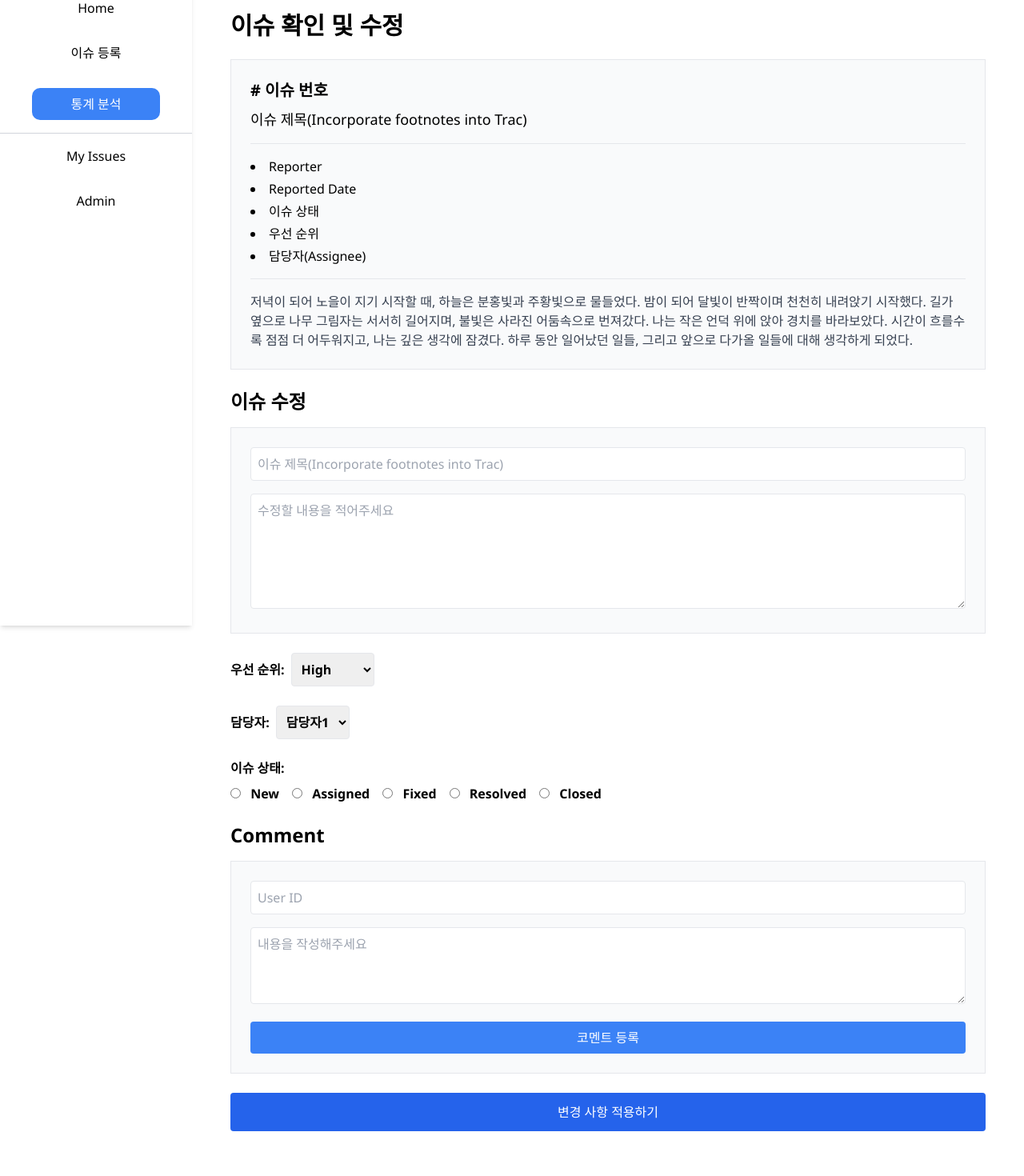
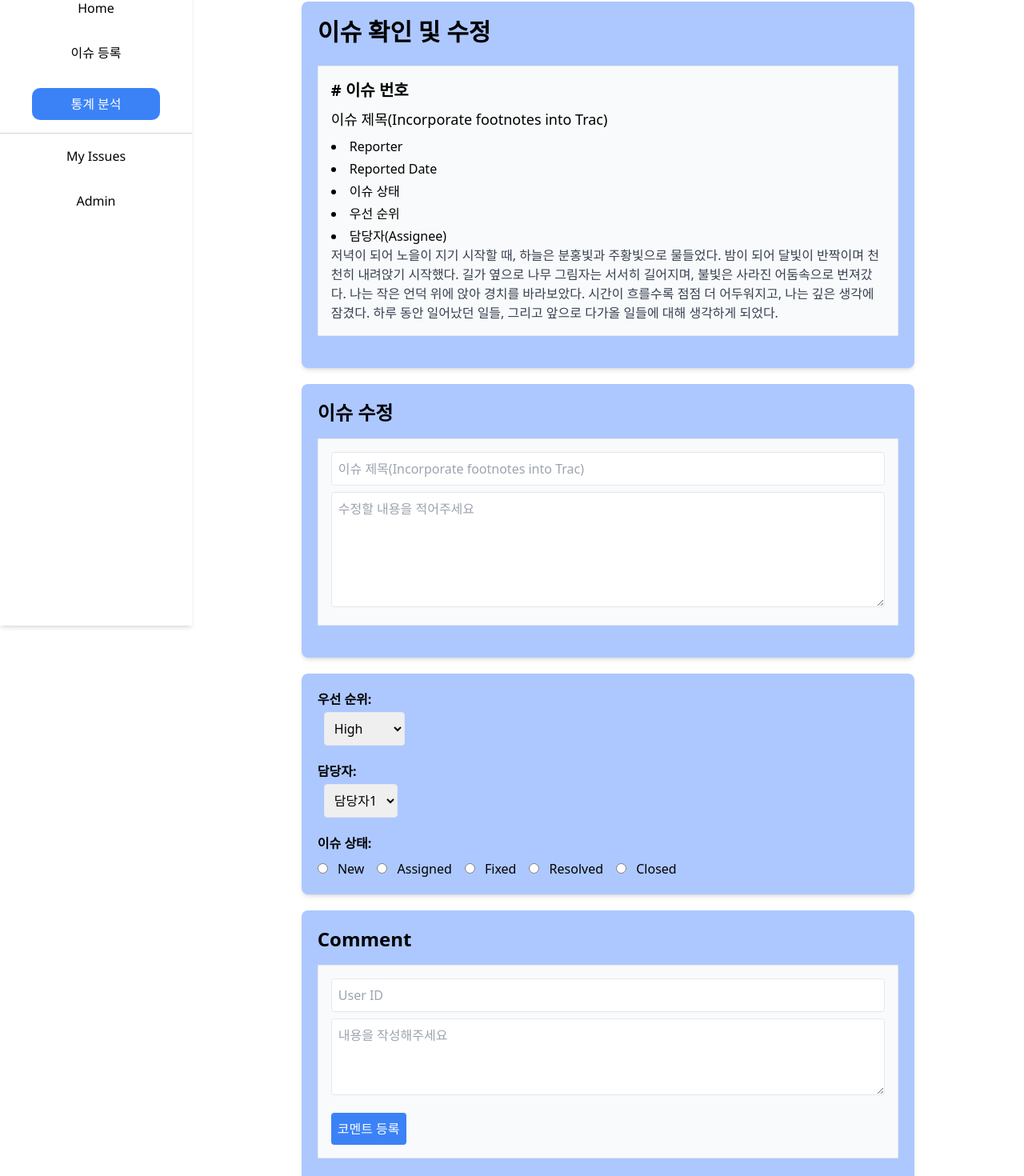
Before and after one commit to CAU-SE-Project07/front-end, a React (Create React App) app: page /stats in a window 1280 px wide. Shown: the part 98-1568 px from the top of the page at 80% size. Built offline with nearby package versions, Linux system fonts and the light colour scheme; a web font is replaced by a local one.

Commit message:
#9 이슈 확인 및 수정 레이아웃 변경

```diff
--- a/src/App.js
+++ b/src/App.js
@@ -18,7 +18,7 @@ function App() {
         <div className="flex-grow p-4 ml-60">
           <Routes>
             <Route path="/" element={<Home />} />
-            <Route path="/login" element={<Login />} />
+            # <Route path="/login" element={<Login />} />
             <Route path="/signup" element={<Signup />} />
             <Route path="/issue-register" element={<IssueRegister />} />
             <Route path="/stats" element={<Stats />} />
--- a/src/pages/Login.jsx
+++ b/src/pages/Login.jsx
@@ -1,4 +1,6 @@
 import React, { useState } from 'react';
+import { Link } from 'react-router-dom';
+import logoImage from '../assets/images/logo.png';
 
 const Login = () => {
     const [email, setEmail] = useState('');
@@ -27,8 +29,10 @@ const Login = () => {
 
     return (
         <div className="flex justify-center items-center h-screen bg-blue-900">
-            <form className="bg-white shadow-md rounded px-8 pt-6 pb-8 mb-4" onSubmit={handleSubmit}>
-                <h2 className="text-2xl mb-4 text-center">로그인</h2>
+            <form className="bg-white shadow-md rounded px-8 pt-6 pb-8 mb-4 w-2/5" onSubmit={handleSubmit}>
+                <Link to="/">
+                    <img src={logoImage} alt="logo" className="mx-auto" style={{ height: '100px' }} />
+                </Link>
                 <p className="text-gray-600 text-sm text-center mb-6">이메일과 비밀번호를 입력하세요.</p>
                 <div className="mb-4">
                     <label htmlFor="email" className="block text-gray-700 text-sm font-bold mb-2">이메일 주소:</label>
@@ -53,7 +57,7 @@ const Login = () => {
                     />
                 </div>
                 <div className="flex items-center justify-between">
-                    <button type="submit" className="bg-blue-500 hover:bg-blue-700 text-white font-bold py-2 px-4 rounded focus:outline-none focus:shadow-outline">Sign In</button>
+                    <button type="submit" className="bg-blue-500 hover:bg-blue-700 text-white font-bold w-1/5 py-2 px-4 rounded focus:outline-none focus:shadow-outline">로그인</button>
                     <label htmlFor="remember" className="text-sm text-gray-600">
                         <input
                             type="checkbox"
--- a/src/pages/Stats.jsx
+++ b/src/pages/Stats.jsx
@@ -2,13 +2,12 @@ import React from 'react';
 
 const IssueDetails = () => {
   return (
-    <div className="p-8">
+    <div className="grid gap-5 p-5 bg-white w-4/5 mx-auto font-sans" style={{ fontSize: '16px' }}>
+      <div className="bg-[#ADC8FF] p-5 rounded-lg shadow-md">
         <h1 className="text-3xl font-bold mb-6">이슈 확인 및 수정</h1>
-
-      <div className="border p-6 mb-6 bg-gray-50">
+        <div className="border p-4 bg-gray-50 mb-5">
           <h2 className="text-xl font-semibold mb-2"># 이슈 번호</h2>
           <h3 className="text-lg font-medium mb-2">이슈 제목(Incorporate footnotes into Trac)</h3>
-        <hr className="my-4" />
           <ul className="list-disc list-inside space-y-1">
             <li>Reporter</li>
             <li>Reported Date</li>
@@ -16,7 +15,6 @@ const IssueDetails = () => {
             <li>우선 순위</li>
             <li>담당자(Assignee)</li>
           </ul>
-        <hr className="my-4" />
           <p className="text-gray-700">
             저녁이 되어 노을이 지기 시작할 때, 하늘은 분홍빛과 주황빛으로 물들었다. 밤이 되어 달빛이 반짝이며 천천히 내려앉기 시작했다.
             길가 옆으로 나무 그림자는 서서히 길어지며, 불빛은 사라진 어둠속으로 번져갔다. 나는 작은 언덕 위에 앉아
@@ -24,39 +22,37 @@ const IssueDetails = () => {
             그리고 앞으로 다가올 일들에 대해 생각하게 되었다.
           </p>
         </div>
+      </div>
 
+      <div className="bg-[#ADC8FF] p-5 rounded-lg shadow-md">
+        <div className="mb-5">
           <h2 className="text-2xl font-semibold mb-4">이슈 수정</h2>
-
-      <div className="border p-6 mb-6 bg-gray-50">
-        <input type="text" placeholder="이슈 제목(Incorporate footnotes into Trac)" className="w-full p-2 mb-4 border rounded" />
+          <div className="border p-4 bg-gray-50">
+            <input type="text" placeholder="이슈 제목(Incorporate footnotes into Trac)" className="w-full p-2 mb-2 border rounded" />
             <textarea placeholder="수정할 내용을 적어주세요" className="w-full p-2 h-36 border rounded"></textarea>
           </div>
+        </div>
+      </div>
 
-      <div className="mb-6">
-        <label className="block mb-2 font-semibold">
-          우선 순위:
+      <div className="bg-[#ADC8FF] p-5 rounded-lg shadow-md">
+        <div className="mb-5">
+          <label className="block mb-1 font-semibold">우선 순위:</label>
           <select className="ml-2 p-2 border rounded">
             <option>High</option>
             <option>Medium</option>
             <option>Low</option>
           </select>
-        </label>
         </div>
-
-      <div className="mb-6">
-        <label className="block mb-2 font-semibold">
-          담당자:
+        <div className="mb-5">
+          <label className="block mb-1 font-semibold">담당자:</label>
           <select className="ml-2 p-2 border rounded">
             <option>담당자1</option>
             <option>담당자2</option>
             <option>담당자3</option>
           </select>
-        </label>
         </div>
-
-      <div className="mb-6">
-        <label className="block mb-2 font-semibold">
-          이슈 상태:
+        <div>
+          <label className="block mb-1 font-semibold">이슈 상태:</label>
           <div className="flex space-x-4 mt-2">
             <label><input type="radio" name="status" value="new" className="mr-2" /> New</label>
             <label><input type="radio" name="status" value="assigned" className="mr-2" /> Assigned</label>
@@ -64,18 +60,21 @@ const IssueDetails = () => {
             <label><input type="radio" name="status" value="resolved" className="mr-2" /> Resolved</label>
             <label><input type="radio" name="status" value="closed" className="mr-2" /> Closed</label>
           </div>
-        </label>
+        </div>
       </div>
 
+      <div className="bg-[#ADC8FF] p-5 rounded-lg shadow-md">
+        <div className="mb-5">
           <h2 className="text-2xl font-semibold mb-4">Comment</h2>
-
-      <div className="border p-6 mb-6 bg-gray-50">
-        <input type="text" placeholder="User ID" className="w-full p-2 mb-4 border rounded" />
+          <div className="border p-4 bg-gray-50">
+            <input type="text" placeholder="User ID" className="w-full p-2 mb-2 border rounded" />
             <textarea placeholder="내용을 작성해주세요" className="w-full p-2 h-24 border rounded"></textarea>
-        <button className="w-full mt-4 p-2 bg-blue-500 text-white rounded">코멘트 등록</button>
+            <button className="w-30% mt-4 p-2 bg-blue-500 text-white rounded">코멘트 등록</button>
+          </div>
+        </div>
       </div>
 
-      <button className="w-full p-3 bg-blue-600 text-white rounded">변경 사항 적용하기</button>
+      <button className="w-2/5 mx-auto p-3 bg-blue-600 text-white rounded">변경 사항 적용하기</button>
     </div>
   );
 };
```
Lines whose indentation alone changed are shown as unchanged.
